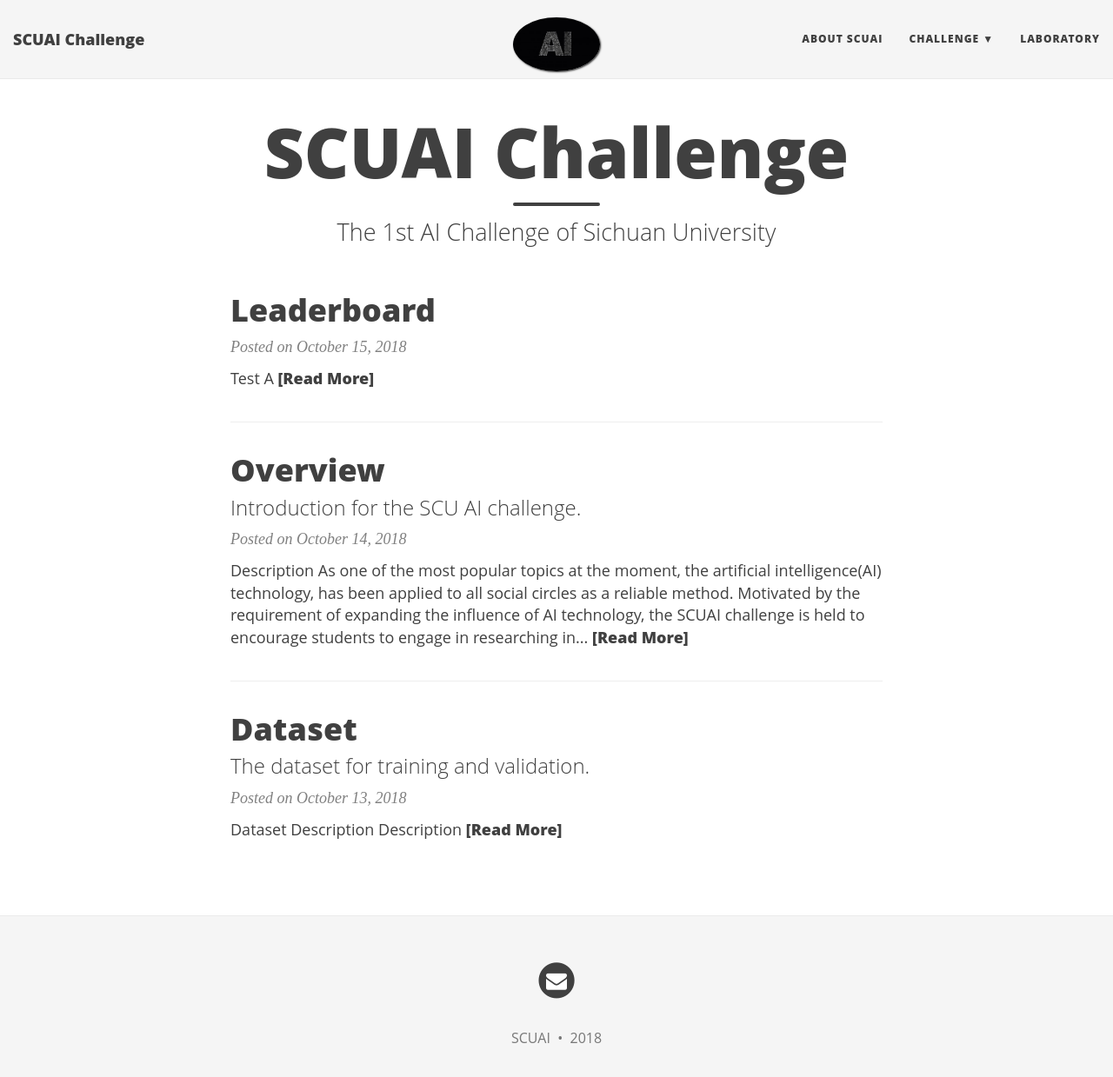
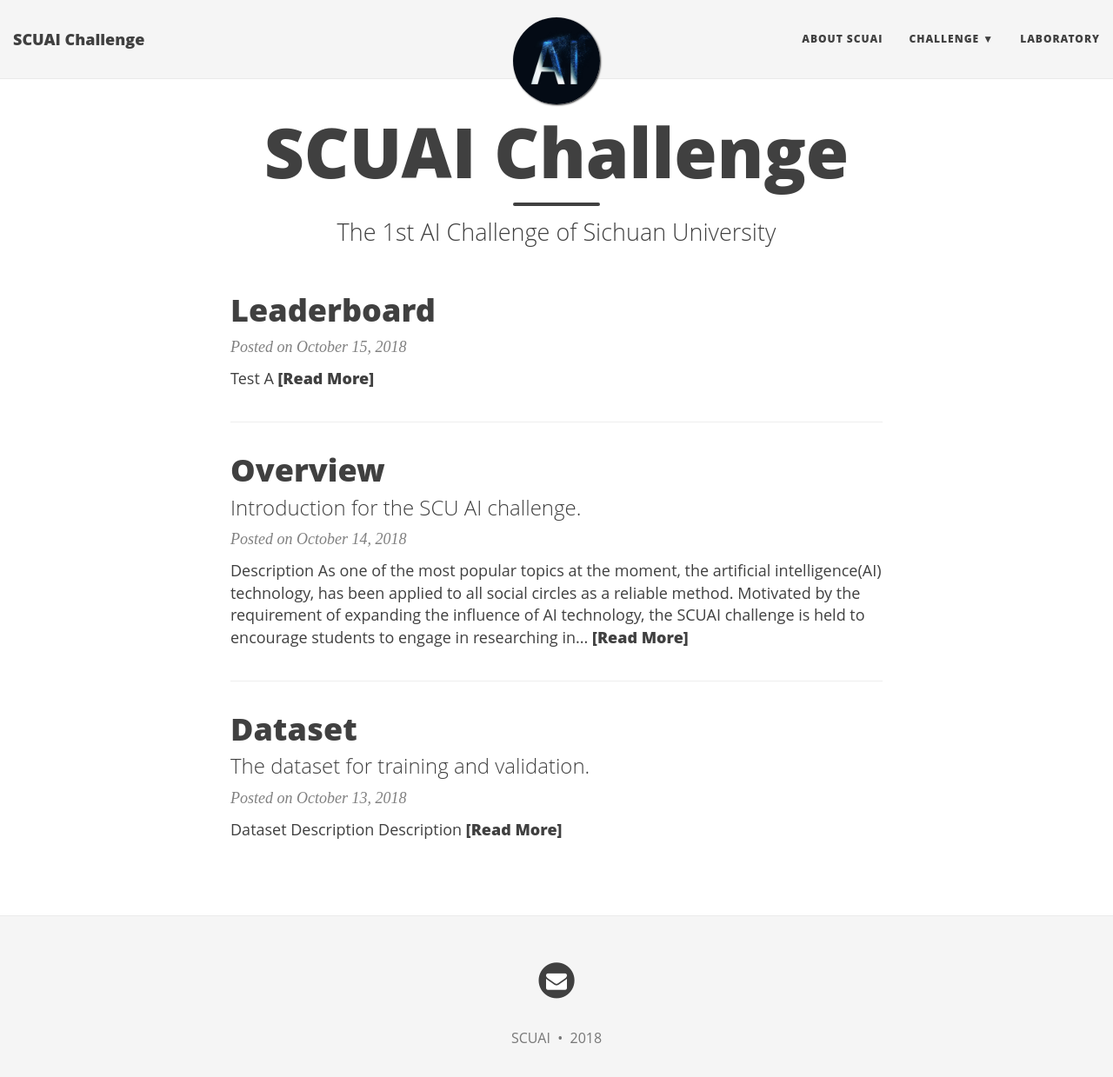
Before and after one commit to SCUAIClub/SCUAIClub.github.io, a Jekyll site: the page built from index.html, in a window 1280 px wide and 1256 px high. Shown: the top 1239 px of the window at 87% size. Built offline with Jekyll 4.4.1, drawn with Linux system fonts in a browser that asks for light colours; nearby versions of some CDN libraries; some web fonts are replaced; the list of posts is cut into pages by our own code.

Commit message:
update new logo

```diff
--- a/_config.yml
+++ b/_config.yml
@@ -32,7 +32,7 @@
 
 # Image to show in the navigation bar - image must be a square (width = height)
 # Remove this parameter if you don't want an image in the navbar
-avatar: "/img/scuai_logo.jpg"
+avatar: "/img/new_logo.jpg"
 
 # If you want to have an image logo in the top-left corner instead of the title text,
 # then specify the following parameter
```
Also changed, not shown: img/new_logo.jpg (added).
